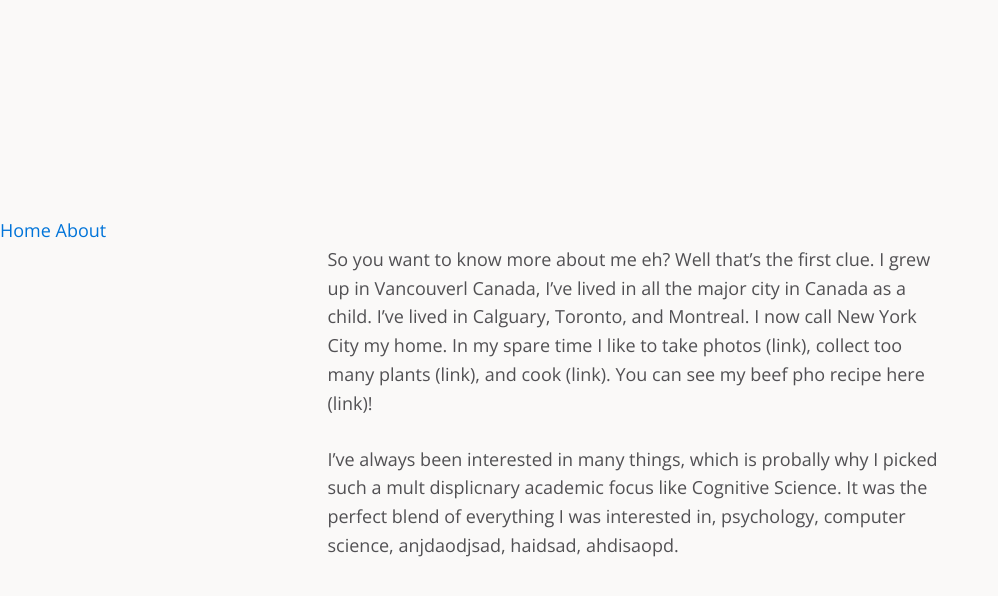
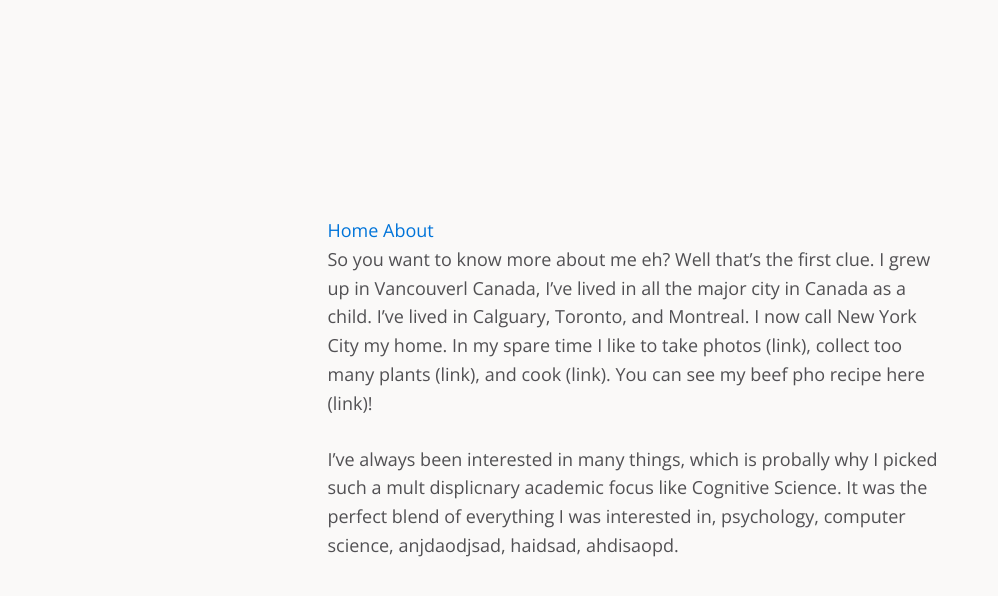
Before and after one commit to wailingwombat/wailingwombat.github.io, a Jekyll site: the page built from aboutme.md, in a window 1280 px wide. Shown: the top 596 px of the page, without its empty margins (0-998 px from the left). Built offline with Jekyll 4.4.1, drawn with Linux system fonts in a browser that asks for light colours.

Commit message:
Update page.html

```diff
--- a/_layouts/page.html
+++ b/_layouts/page.html
@@ -11,10 +11,10 @@
 </head>
 <body>
   <article>
-   <div id="nav-header">
+   <div class="container">
+       <div id="nav-header">
 {% include navigation.html %}
 </div>
-   <div class="container">
     {{ content }}
      </div>
    </article>
```
